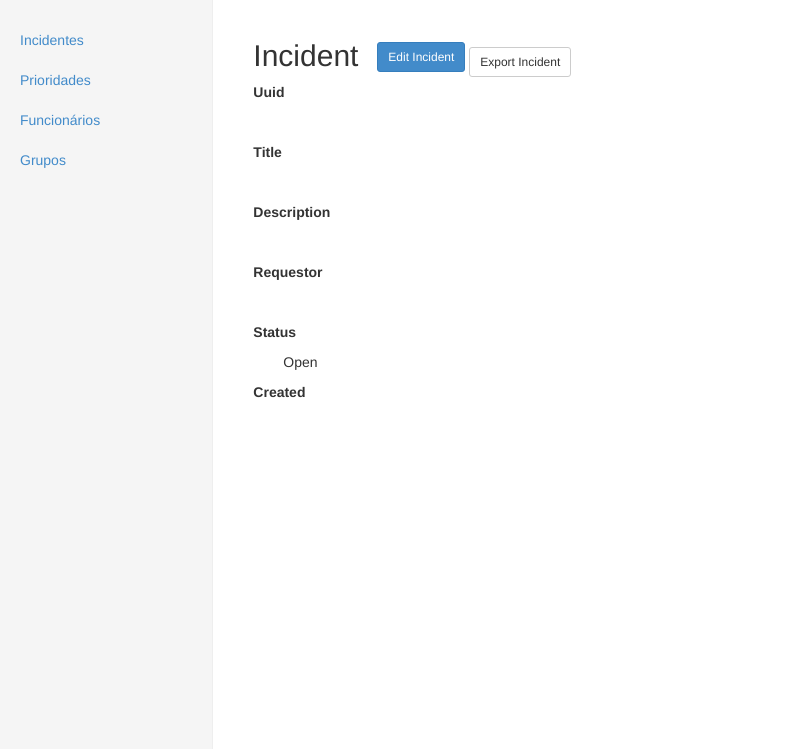
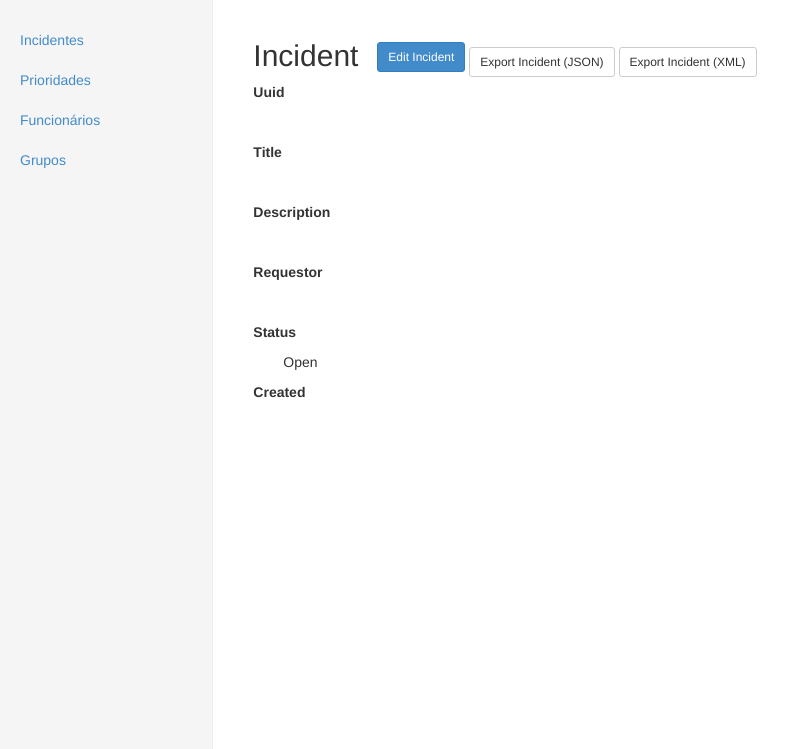
Before and after one commit to tonightsystems/incidentes, a CakePHP app: the page made by app/View/Incidents/view.ctp in a window 1280 px wide. Shown: the part 51-800 px from the top of the page, without its empty margins (0-800 px from the left). Run offline with PHP 8.4 and a stand-in for CakePHP, Linux system fonts and the light colour scheme; the template is opened without the code that fills it, so the values that code supplies are empty; some libraries are stand-ins or nearby versions.

Commit message:
Adiciona botoes para as views de exportacao dos incidentes

```diff
--- a/app/View/Groups/view.ctp
+++ b/app/View/Groups/view.ctp
@@ -53,7 +53,8 @@
 <?php if (!empty($group['Person'])): ?>
 <div class="related">
 	<h4><?php echo __('Related Incidents'); ?></h4>
-	<?php echo $this->Html->link(__('Export All Incidents'), array('action' => 'view', $group['Group']['id'], 'ext' => 'json'), array('class' => 'btn btn-default btn-sm')); ?>
+	<?php echo $this->Html->link(__('Export All Incidents (JSON)'), array('action' => 'view', $group['Group']['id'], 'ext' => 'json'), array('class' => 'btn btn-default btn-sm')); ?>
+	<?php echo $this->Html->link(__('Export All Incidents (XML)'), array('action' => 'view', $group['Group']['id'], 'ext' => 'xml'), array('class' => 'btn btn-default btn-sm')); ?>
 	<div class="table-responsive">
 		<table cellpadding="0" cellspacing="0" class="table table-striped table-condensed">
 			<thead>
--- a/app/View/Incidents/view.ctp
+++ b/app/View/Incidents/view.ctp
@@ -1,7 +1,8 @@
 <div class="incidents view">
 	<h2><?php echo __('Incident'); ?></h2>
 	<?php echo $this->Html->link(__('Edit Incident'), array('action' => 'edit', $incident['Incident']['id']), array('class' => 'btn btn-primary btn-sm')); ?>
-	<?php echo $this->Html->link(__('Export Incident'), array('action' => 'view', $incident['Incident']['id'], 'ext' => 'json'), array('class' => 'btn btn-default btn-sm')); ?>
+	<?php echo $this->Html->link(__('Export Incident (JSON)'), array('action' => 'view', $incident['Incident']['id'], 'ext' => 'json'), array('class' => 'btn btn-default btn-sm')); ?>
+	<?php echo $this->Html->link(__('Export Incident (XML)'), array('action' => 'view', $incident['Incident']['id'], 'ext' => 'xml'), array('class' => 'btn btn-default btn-sm')); ?>
 	<dl>
 		<dt><?php echo __('Uuid'); ?></dt>
 		<dd>
```
